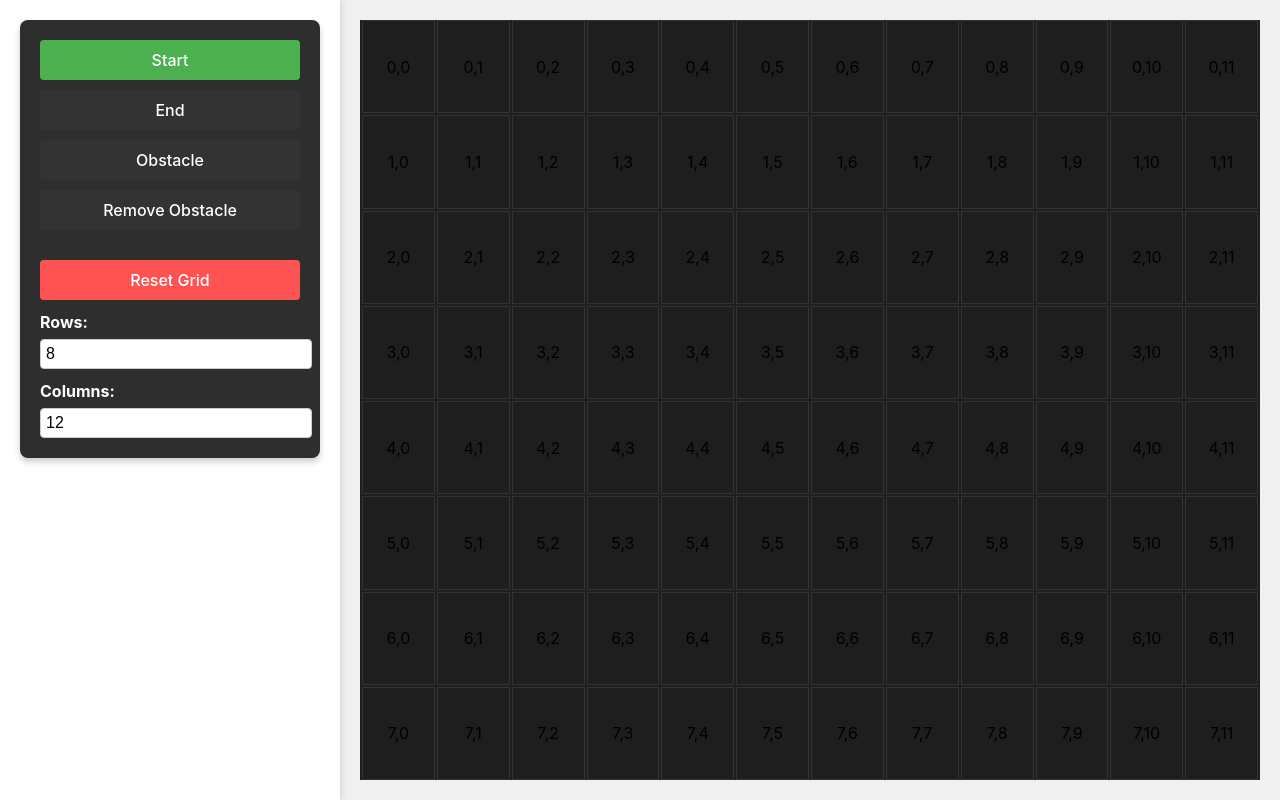
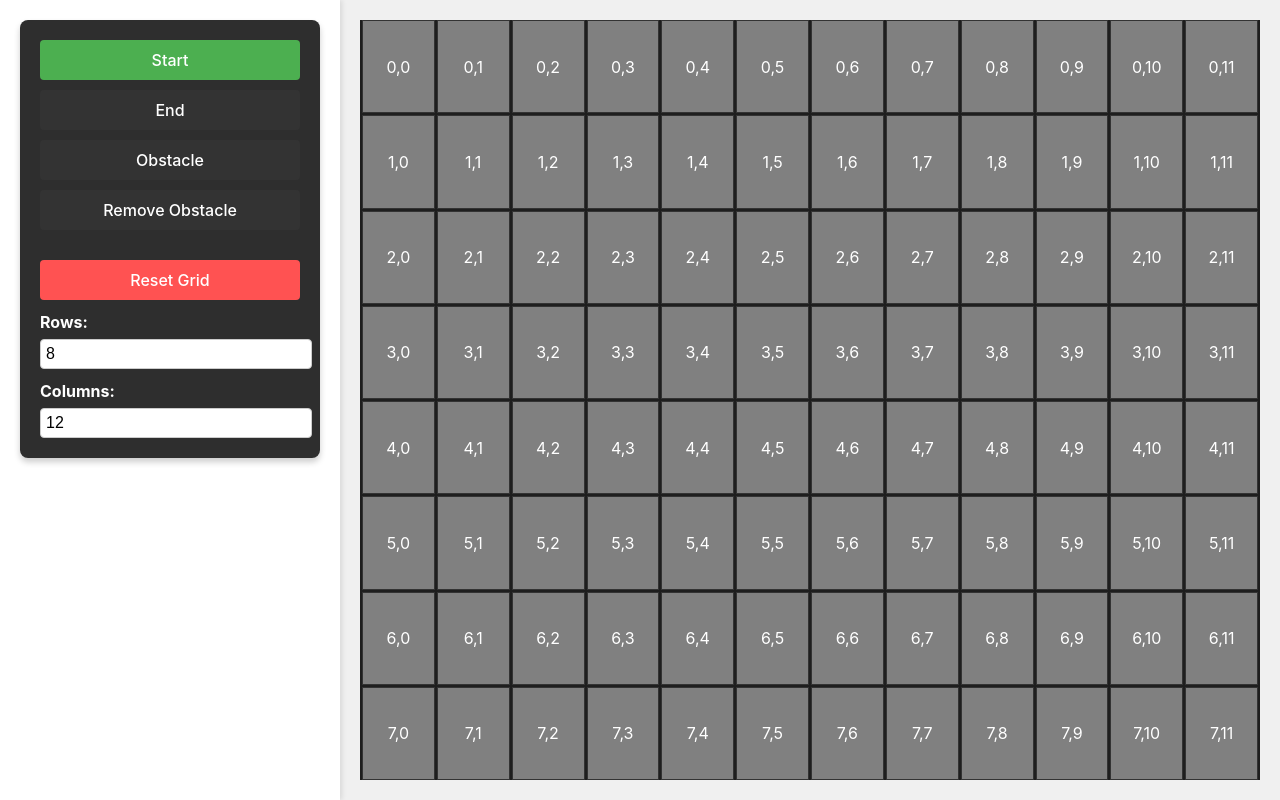
Before and after one commit to JoeR96/astar-visualizer, a React (Vite) app: page / in a window 1280 px wide. Built offline with nearby package versions, Linux system fonts and the light colour scheme.

Commit message:
Fix a bug where cell state would not set correctly

```diff
--- a/src/Cell/grid-slice.ts
+++ b/src/Cell/grid-slice.ts
@@ -89,7 +89,6 @@ export const createGridSlice: StateCreator<GridSlice, [], [], GridSlice> = (set)
     });
   },
   setCellState: (row, col, state) => {
-    console.log("set cell state", CellState[state])
     set((prevState) => {
       const newCells = prevState.cells.map((r) => r.map((cell) => ({ ...cell })));
       let startTile = prevState.startTile;
@@ -106,16 +105,21 @@ export const createGridSlice: StateCreator<GridSlice, [], [], GridSlice> = (set)
 
       newCells[row][col].state = state;
 
-      if (state === CellState.Start) {
+      switch (CellState[state]) {
+        case CellState.Start:
           startTile = { row, col };
-      } else if (state === CellState.End) {
+          break;
+        case CellState.End:
           endTile = { row, col };
-      } else if (state === CellState.Obstacle) {
+          break;
+        case CellState.Obstacle:
           if (!obstacleTiles.some((tile) => tile.row === row && tile.col === col)) {
             obstacleTiles.push({ row, col });
           }
-      } else if (state === CellState.Empty) {
+          break;
+        case CellState.Empty:
           obstacleTiles = obstacleTiles.filter((tile) => !(tile.row === row && tile.col === col));
+          break;
       }
 
       return {
--- a/src/Grid/Grid.tsx
+++ b/src/Grid/Grid.tsx
@@ -6,7 +6,6 @@ export const Grid: React.FC = () => {
   const { cells, activeButton, setCellState, setSelectedButtonState } = useControlsBoundedStore();
 
   const handleCellClick = (row: number, col: number) => {
-    console.log("active button", CellState[activeButton])
     setCellState(row, col, activeButton);
 
     switch (activeButton) {
@@ -66,7 +65,7 @@ export const Grid: React.FC = () => {
                 e.currentTarget.style.transform = 'scale(1)';
               }}
             >
-              <p style={{ color: 'black' }}>{`${cell.row},${cell.col}`}</p>
+              <p style={{ color: 'white' }}>{`${cell.row},${cell.col}`}</p>
             </div>
           ))
         )}
@@ -82,9 +81,9 @@ const getCellColor = (state: CellState): string => {
     case CellState.End:
       return '#FF5252';
     case CellState.Obstacle:
-      return 'yellow';
-    // case CellState.Empty:
-    //   return 'yellow';
+      return 'black';
+     case CellState.Empty:
+       return 'gray';
     default:
       return '#1e1e1e';
   }
--- a/src/enums.ts
+++ b/src/enums.ts
@@ -1,7 +1,7 @@
 
 export enum CellState {
-  Empty,
-  Obstacle,
-  Start,
-  End,
+  Empty = 0,
+  Obstacle = 1,
+  Start = 2,
+  End = 3,
 }
```
Lines whose indentation alone changed are shown as unchanged.
